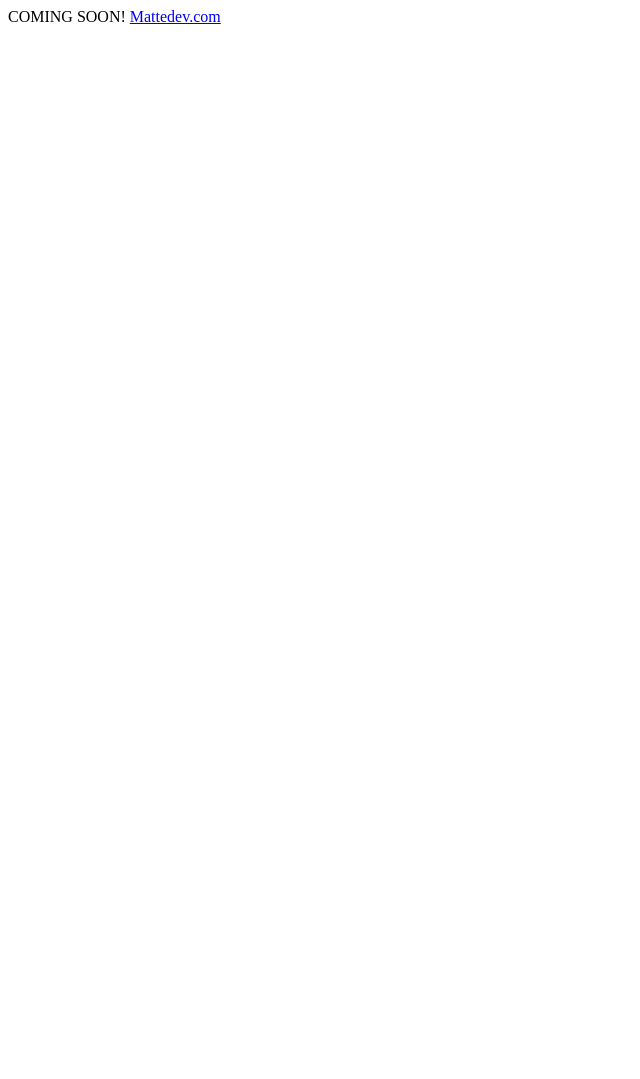
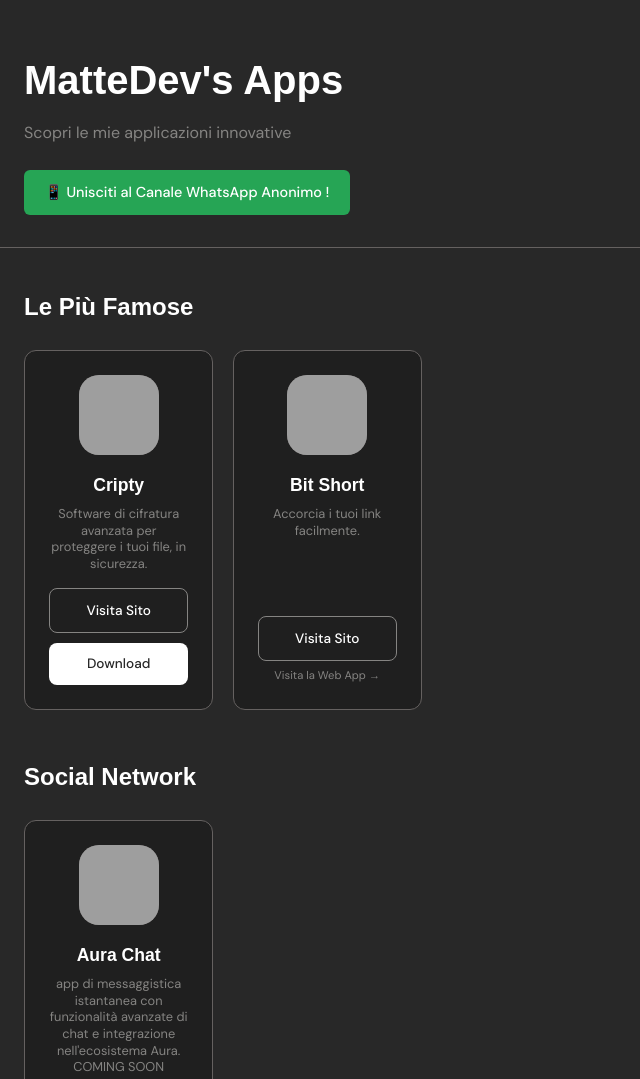
Before and after one commit to hi-its-matte/mdev-apps, a plain HTML site: page index.html in a window 1280 px wide. Shown: the top 1079 px of the page, without its empty margins (0-640 px from the left). Before the commit the page ends 800 px from the top, so only its background shows below. Drawn offline with Linux system fonts and the light colour scheme; grey boxes are pictures that could not be loaded.

Commit message:
Online relase

```diff
--- /dev/null
+++ b/appdata.js
@@ -0,0 +1,67 @@
+ const apps = {
+            popular: [
+                    {
+                    name: 'Cripty',
+                    description: 'Software di cifratura avanzata per proteggere i tuoi file, in sicurezza.',
+                    website: 'https://cripty.mattedev.com',
+                    download: 'https://media.mattedev.com/cripty/unreleased',
+                    webapp: null,
+                    icon: 'https://media.mattedev.com/img/cripty/icon.png'
+                },
+
+                {
+                    name: 'Bit Short',
+                    description: 'Accorcia i tuoi link facilmente.',
+                    website: 'https://bitshort.mattedev.com',
+                    download: null,
+                    webapp: 'https://bitshort.mattedev.com',
+                    icon: 'https://media.mattedev.com/img/bitshort/logo.ico'
+                }
+            ],
+            social: [
+                {
+                    name: 'Aura Chat',
+                    description: 'app di messaggistica istantanea con funzionalità avanzate di chat e integrazione nell\'ecosistema Aura. COMING SOON',
+                    website: null,
+                    download: null,
+                    webapp: null,
+                    icon: 'https://media.mattedev.com/img/aura/aurachat_icon.png'
+                }
+            ],
+            utility: [
+                {
+                    name: 'Cripty',
+                    description: 'Software di cifratura avanzata per proteggere i tuoi file, in sicurezza.',
+                    website: 'https://cripty.mattedev.com',
+                    download: 'https://media.mattedev.com/cripty/unreleased',
+                    webapp: null,
+                    icon: 'https://media.mattedev.com/img/cripty/icon.png'
+                },
+                {
+                    name: 'Matte Meteo',
+                    description: 'Previsioni meteo precise e dettagliate con interfaccia intuitiva e facile da usare. Non più supportata',
+                    website: 'https://meteo.mattedev.com',
+                    download: 'https://github.com/hi-its-matte/matte_meteo/releases/download/1.2/mattemeteoapp.apk',
+                    webapp: 'https://meteo.mattedev.com',
+                    icon: 'https://media.mattedev.com/img/mattemeteo/icon.ico'
+                }
+            ],
+            productivity: [
+                {
+                    name: 'securePass',
+                    description: 'Gestisci tutte le tue password in modo sicuro con crittografia end-to-end.',
+                    website: 'https://securepass.mattedev.com',
+                    download: null,
+                    webapp: 'https://securepass.mattedev.com',
+                    icon: 'https://media.mattedev.com/img/securepass/icon.jpg'
+                },
+                {
+                    name: 'Bit Short',
+                    description: 'Accorcia i tuoi link facilmente.',
+                    website: 'https://bitshort.mattedev.com',
+                    download: null,
+                    webapp: 'https://bitshort.mattedev.com',
+                    icon: 'https://media.mattedev.com/img/bitshort/logo.ico'
+                }
+            ]
+        };
--- a/index.html
+++ b/index.html
@@ -1 +1,71 @@
-COMING SOON! <a href="mattedev.com">Mattedev.com</a>
+<!DOCTYPE html>
+<html lang="it">
+<head>
+    <meta charset="UTF-8">
+    <meta name="viewport" content="width=device-width, initial-scale=1.0">
+    <title>MatteDev's Apps</title>
+
+    <!--Importo i  materiali necessari per il corretto funzionamento dell'applicazione.-->
+    <link href="https://fonts.googleapis.com/css2?family=Syne:wght@400;600;700&family=DM+Sans:wght@400;500&display=swap" rel="stylesheet">
+    <link rel="stylesheet" href="style.css">
+    <link rel="icon" type="image/x-icon" href="https://media.mattedev.com/img/mdevapps/logo.png">
+
+</head>
+<body>
+    <header>
+        <div class="header-content">
+            <h1>MatteDev's Apps</h1>
+            <p class="subtitle">Scopri le mie applicazioni innovative</p>
+            <a href="https://whatsapp.com/channel/0029VbB078e6BIEg3gfeuC28" class="whatsapp-btn" id="whatsappBtn">
+                <span>📱</span>
+                Unisciti al Canale WhatsApp Anonimo !
+            </a>
+        </div>
+    </header>
+
+    <div class="container">
+        <!-- Le Più Famose -->
+        <section class="category-section">
+            <h2 class="category-title">Le Più Famose</h2>
+            <div class="apps-grid" id="popular-apps"></div>
+        </section>
+
+        <!-- Social Network -->
+        <section class="category-section">
+            <h2 class="category-title">Social Network</h2>
+            <div class="apps-grid" id="social-apps"></div>
+        </section>
+
+        <!-- Utility -->
+        <section class="category-section">
+            <h2 class="category-title">Utility</h2>
+            <div class="apps-grid" id="utility-apps"></div>
+        </section>
+
+        <!-- Produttività -->
+        <section class="category-section">
+            <h2 class="category-title">Produttività</h2>
+            <div class="apps-grid" id="productivity-apps"></div>
+        </section>
+
+    </div>
+
+    <footer>
+        <div class="footer-content">
+            <div class="footer-links">
+                <a href="tos.txt" class="footer-link" id="privacy">Privacy Policy</a>
+                <a href="privacy.txt" class="footer-link" id="terms">Terms of Service</a>
+                <a href="https://github.com/hi-its-matte" class="footer-link" id="github">GitHub</a>
+            </div>
+            <div class="footer-bottom">
+                <p>&copy; 2026 MatteDev's Apps.</p>
+            </div>
+        </div>
+    </footer>
+
+
+
+</body>
+ <script src="appdata.js"></script>
+    <script src="script.js"></script>
+</html>
--- /dev/null
+++ b/script.js
@@ -0,0 +1,33 @@
+
+ // Funzione per creare card app
+function createAppCard(app) {
+    // Verifica se l'icona è un URL o un emoji
+    const iconContent = app.icon.startsWith('http') || app.icon.startsWith('/') || app.icon.startsWith('.')
+        ? `<img src="${app.icon}" alt="${app.name}" style="width: 100%; height: 100%; object-fit: cover; border-radius: 20px;">`
+        : app.icon;
+
+    return `
+        <div class="app-card">
+            <div class="app-icon">${iconContent}</div>
+            <h3 class="app-name">${app.name}</h3>
+            <p class="app-description">${app.description}</p>
+            <div class="app-actions">
+                ${app.website && app.website !== "null" ? `<a href="${app.website}" class="btn btn-secondary" target="_blank">Visita Sito</a>` : ''}
+                ${app.download && app.download !== "null" ? `<a href="${app.download}" class="btn btn-primary" target="_blank">Download</a>` : ''}
+            </div>
+            ${app.webapp && app.webapp !== "null" ? `<a href="${app.webapp}" class="web-app-link" target="_blank">Visita la Web App →</a>` : ''}
+        </div>
+    `;
+}
+
+        // Popola le categorie
+        document.getElementById('popular-apps').innerHTML = apps.popular.map(createAppCard).join('');
+        document.getElementById('social-apps').innerHTML = apps.social.map(createAppCard).join('');
+        document.getElementById('utility-apps').innerHTML = apps.utility.map(createAppCard).join('');
+        document.getElementById('productivity-apps').innerHTML = apps.productivity.map(createAppCard).join('');
+
+        // Imposta i link esterni
+        document.getElementById('whatsappBtn').href = externalLinks.whatsapp;
+        document.getElementById('privacyLink').href = externalLinks.privacy;
+        document.getElementById('termsLink').href = externalLinks.terms;
+        document.getElementById('githubLink').href = externalLinks.github;
--- /dev/null
+++ b/style.css
@@ -0,0 +1,214 @@
+:root {
+            --primary: #282828;
+            --secondary: #858482;
+            --tertiary: #656160;
+            --card-bg: #1f1f1f;
+            --white: #ffffff;
+        }
+
+        * {
+            margin: 0;
+            padding: 0;
+            box-sizing: border-box;
+        }
+
+        body {
+            font-family: 'DM Sans', sans-serif;
+            background: var(--primary);
+            color: var(--white);
+            line-height: 1.6;
+        }
+
+        /* Header */
+        header {
+            background: var(--primary);
+            padding: 3rem 1.5rem 2rem;
+            border-bottom: 1px solid var(--tertiary);
+        }
+
+        .header-content {
+            max-width: 1400px;
+            margin: 0 auto;
+        }
+
+        h1 {
+            font-family: 'Poppins', sans-serif;
+            font-size: 2.5rem;
+            font-weight: 700;
+            margin-bottom: 0.5rem;
+        }
+
+        .subtitle {
+            font-size: 1rem;
+            color: var(--secondary);
+            margin-bottom: 1.5rem;
+        }
+
+        .whatsapp-btn {
+            display: inline-block;
+            background: #25d365bb;
+            color: white;
+            padding: 0.7rem 1.3rem;
+            border-radius: 6px;
+            text-decoration: none;
+            font-weight: 500;
+            font-size: 0.9rem;
+        }
+
+        /* Container */
+        .container {
+            max-width: 1400px;
+            margin: 0 auto;
+            padding: 2.5rem 1.5rem;
+        }
+
+        /* Category Section */
+        .category-section {
+            margin-bottom: 3rem;
+        }
+
+        .category-title {
+            font-family: 'Poppins', sans-serif;
+            font-size: 1.5rem;
+            font-weight: 600;
+            margin-bottom: 1.5rem;
+            color: var(--white);
+        }
+
+        /* Apps Grid */
+        .apps-grid {
+            display: grid;
+            grid-template-columns: repeat(auto-fill, minmax(180px, 1fr));
+            gap: 1.2rem;
+        }
+
+        /* App Card */
+        .app-card {
+            background: var(--card-bg);
+            border: 1px solid var(--tertiary);
+            border-radius: 12px;
+            padding: 1.5rem;
+            display: flex;
+            flex-direction: column;
+            align-items: center;
+            text-align: center;
+        }
+
+        .app-icon {
+            width: 80px;
+            height: 80px;
+            background: var(--tertiary);
+            border-radius: 20px;
+            display: flex;
+            align-items: center;
+            justify-content: center;
+            font-size: 2.5rem;
+            margin-bottom: 1rem;
+        }
+
+        .app-name {
+            font-family: 'Poppins', sans-serif;
+            font-size: 1.1rem;
+            font-weight: 600;
+            margin-bottom: 0.4rem;
+            color: var(--white);
+        }
+
+        .app-description {
+            color: var(--secondary);
+            margin-bottom: 1rem;
+            line-height: 1.3;
+            font-size: 0.8rem;
+            flex-grow: 1;
+        }
+
+        .app-actions {
+            display: flex;
+            flex-direction: column;
+            gap: 0.6rem;
+            width: 100%;
+        }
+
+        .btn {
+            padding: 0.65rem;
+            border: none;
+            border-radius: 8px;
+            font-weight: 500;
+            cursor: pointer;
+            text-decoration: none;
+            text-align: center;
+            font-size: 0.85rem;
+        }
+
+        .btn-primary {
+            background: var(--white);
+            color: var(--primary);
+        }
+
+        .btn-secondary {
+            background: transparent;
+            color: var(--white);
+            border: 1px solid var(--secondary);
+        }
+
+        .web-app-link {
+            display: block;
+            text-align: center;
+            font-size: 0.7rem;
+            color: var(--secondary);
+            text-decoration: none;
+            margin-top: 0.4rem;
+        }
+
+        /* Footer */
+        footer {
+            background: var(--primary);
+            color: var(--white);
+            padding: 2.5rem 1.5rem 2rem;
+            margin-top: 3rem;
+            border-top: 1px solid var(--tertiary);
+        }
+
+        .footer-content {
+            max-width: 1400px;
+            margin: 0 auto;
+        }
+
+        .footer-links {
+            display: flex;
+            flex-wrap: wrap;
+            gap: 2rem;
+            justify-content: center;
+            margin-bottom: 1.5rem;
+        }
+
+        .footer-link {
+            color: var(--secondary);
+            text-decoration: none;
+            font-size: 0.9rem;
+        }
+
+        .footer-bottom {
+            text-align: center;
+            padding-top: 1.5rem;
+            border-top: 1px solid var(--tertiary);
+            color: var(--secondary);
+            font-size: 0.85rem;
+        }
+
+        /* Responsive */
+        @media (max-width: 768px) {
+            h1 {
+                font-size: 2rem;
+            }
+
+            .apps-grid {
+                grid-template-columns: repeat(auto-fill, minmax(160px, 1fr));
+            }
+        }
+
+        @media (max-width: 480px) {
+            .apps-grid {
+                grid-template-columns: repeat(2, 1fr);
+            }
+        }
```
Also changed, not shown: links.js (added, +7 -0 lines), privacy.txt (added), tos.txt (added).
